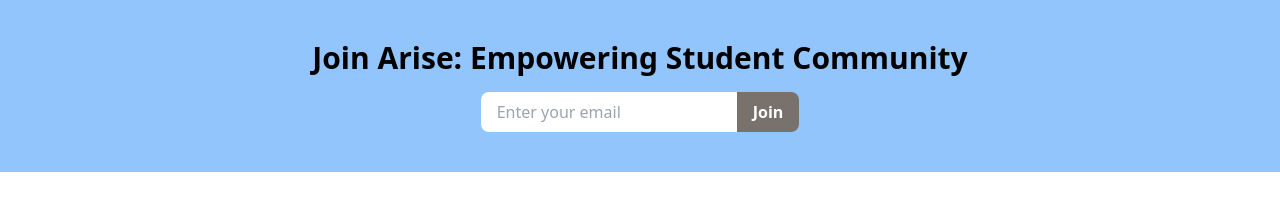
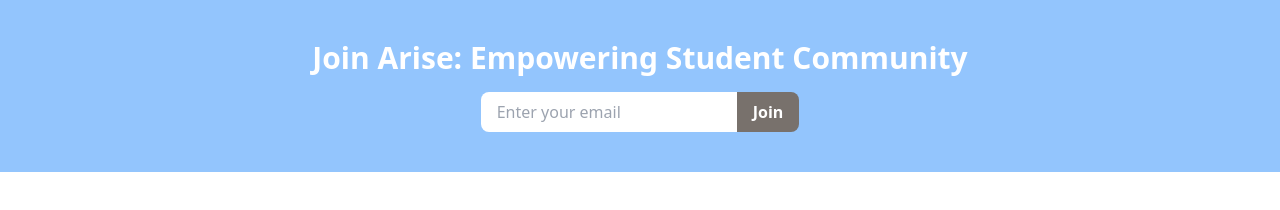
Before and after one commit to Arise-Club/website, a website: page index.html in a window 1280 px wide. Drawn offline with nearby package versions, Linux system fonts and the light colour scheme.

Commit message:
Update index.html

```diff
--- a/index.html
+++ b/index.html
@@ -14,7 +14,7 @@
 
     <div class="bg-blue-300 py-10">
         <div class="container mx-auto text-center">
-          <h2 class="text-black text-3xl font-bold mb-4">Join Arise: Empowering Student Community</h2>
+          <h2 class="text-white text-3xl font-bold mb-4">Join Arise: Empowering Student Community</h2>
           <div class="flex justify-center">
             <input type="email" class="bg-white rounded-l-lg py-2 px-4 w-64 focus:outline-none" placeholder="Enter your email">
             <button class="bg-stone-500 rounded-r-lg py-2 px-4 text-white font-semibold">Join</button>
```
